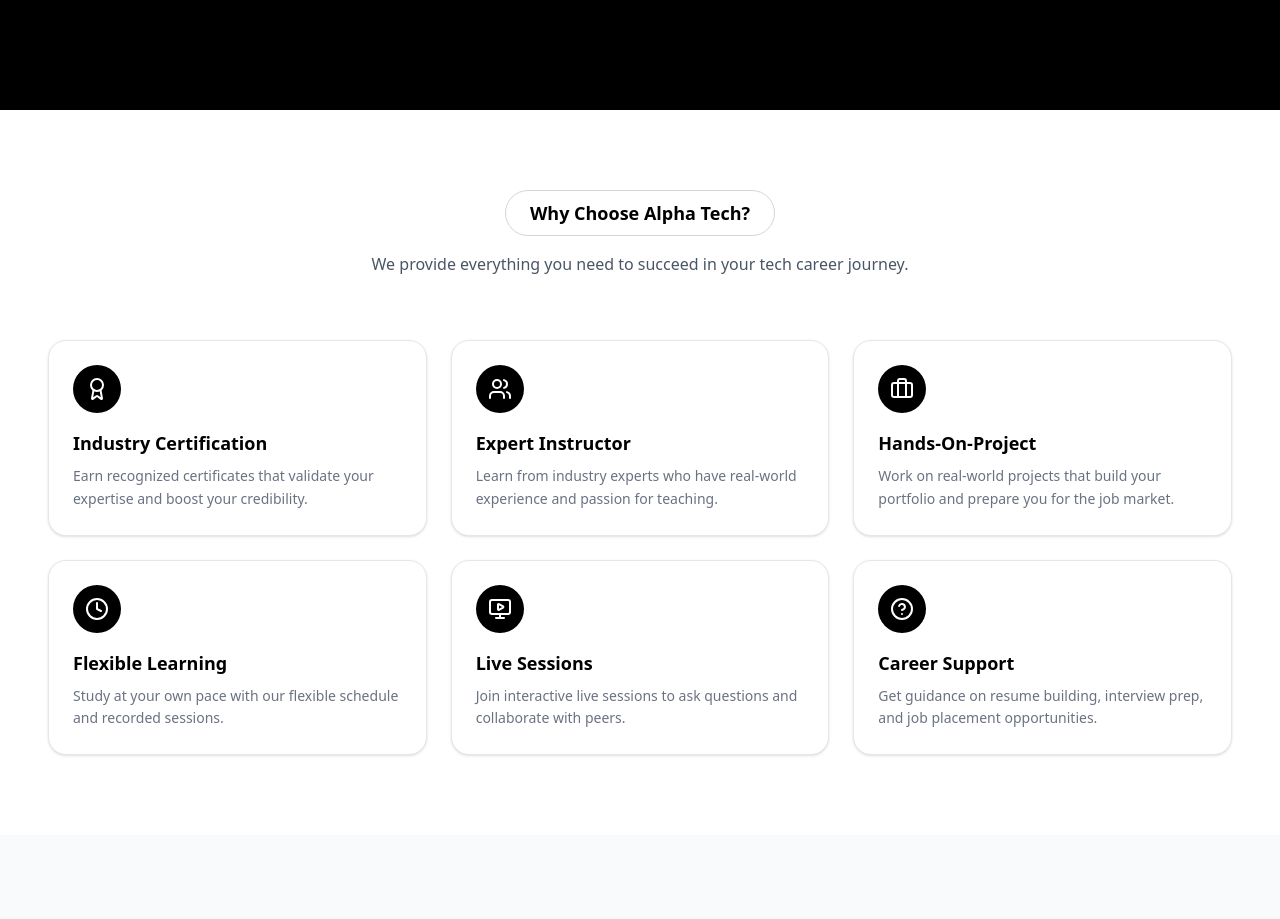
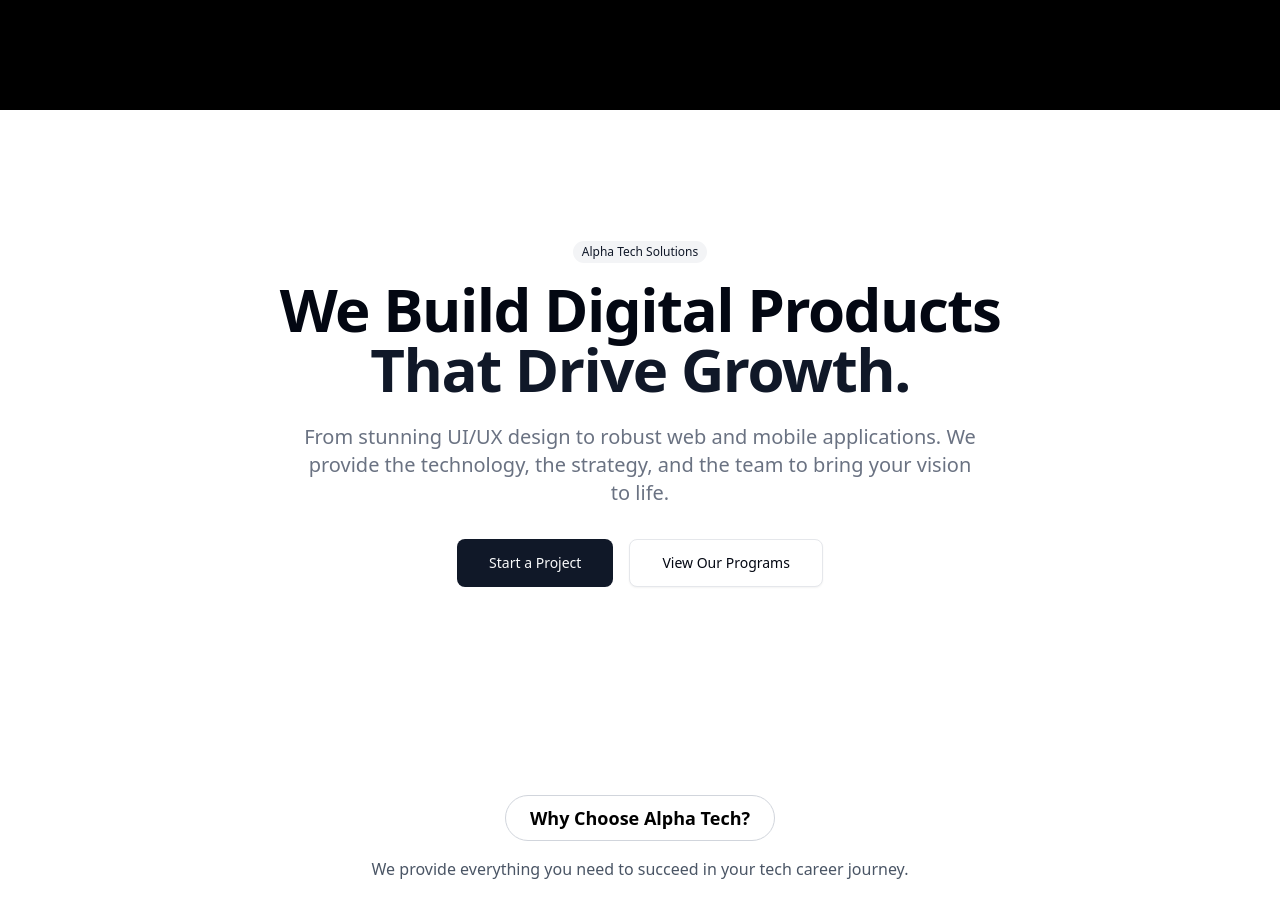
Before and after one commit to damilox/alpha-tech-school, a Next.js app: page / in a window 1280 px wide. Shown: the part 772-1691 px from the top of the page. Built offline with nearby package versions, Linux system fonts and the light colour scheme.

Commit message:
final commit

```diff
--- a/src/app/(marketing)/Navbar.tsx
+++ b/src/app/(marketing)/Navbar.tsx
@@ -16,7 +16,7 @@
   return (
     <nav className="sticky top-0 z-50 w-full border-b border-black/10 bg-white/95 backdrop-blur-sm">
       <div className="mx-auto flex h-20 max-w-7xl items-center justify-between px-6">
-       <div className="relative h-20 w-40 object-contain contrast- saturate">
+       <div className="relative h-20 w-40 object-contain ">
           <Image
             src="/images/logo.png"
             alt="logo"
@@ -25,6 +25,8 @@
             priority
           />
       </div>
+
+
         <div className="hidden items-center gap-8 md:flex">
           <Link href="/" className="text-sm font-medium text-black-300 hover:text-black-200">Home</Link>
           <Link href="/programs" className="text-sm font-medium text-black-300 hover:text-black-200">Programs</Link>
--- /dev/null
+++ b/src/app/(marketing)/_component/Services.tsx
@@ -0,0 +1,38 @@
+"use client";
+import Link from 'next/link';
+import { Badge } from "@/components/ui/badge";
+import { Button } from "@/components/ui/button";
+
+
+export default function Service() {
+  return (
+    <div>
+           <section className="py-20 md:py-32 container mx-auto px-4 text-center">
+        <Badge variant="secondary" className="mb-4">
+          Alpha Tech Solutions
+        </Badge>
+        <h1 className="text-4xl md:text-6xl font-bold tracking-tight mb-6">
+          We Build Digital Products <br className="hidden md:block" />
+          <span className="text-primary">That Drive Growth.</span>
+        </h1>
+        <p className="text-xl text-muted-foreground max-w-2xl mx-auto mb-8">
+          From stunning UI/UX design to robust web and mobile applications.
+          We provide the technology, the strategy, and the team to bring your vision to life.
+        </p>
+        <div className="flex justify-center gap-4">
+          <Link href="/contact">
+            <Button size="lg" className="h-12 px-8">
+              Start a Project
+            </Button>
+          </Link>
+          <Link href="/programs">
+          <Button variant="outline" size="lg" className="h-12 px-8">
+            View Our Programs
+          </Button>
+          </Link>
+        </div>
+      </section>
+
+    </div>
+  );
+}
--- a/src/app/(marketing)/about/page.tsx
+++ b/src/app/(marketing)/about/page.tsx
@@ -19,6 +19,8 @@
   { name: "Adetoro Habeeblah", role: "UI/UX Designer", image: "/images/habeeb.jpg" },
   { name: "Dahunsi James", role: "Frontend Developer", image: "/images/james.jpg" },
   { name: "Adesina Ahmad", role: "UI/UX Designer", image: "/images/ahmad.jpg" },
+  { name: "ADEJORIN ADESEYE", role: "Graphic Designer", image: "/images/tele.png" },
+
 ];
 
 export default function AboutPage() {
@@ -52,7 +54,7 @@
               Our Story
             </span>
             <p className="text-gray-600 leading-relaxed text-lg">
-              Pod Alpha Tech will design, build, and launch the Alpha Tech School web platform
+              Alpha Tech will design, build, and launch the Alpha Tech School web platform
               digitizing an established over 5-year-old tech education center in Ilorin that
               has mentored 100+ students, currently mentoring 150+ students through a University
               of Ilorin partnership and serves local youth ages 15-30.
--- a/src/app/(marketing)/services/page.tsx
+++ b/src/app/(marketing)/services/page.tsx
@@ -1,4 +1,3 @@
-import React from 'react';
 import Link from 'next/link';
 import Image from "next/image";
 import {
--- a/src/app/_components/HomeSection.tsx
+++ b/src/app/_components/HomeSection.tsx
@@ -5,6 +5,7 @@
 import { FeaturedPrograms } from "../(marketing)/_component/FeaturedPrograms";
 import { Hero } from "../(marketing)/_component/Hero";
 import { OurSchool } from "../(marketing)/_component/OurSchool";
+import Service from "../(marketing)/_component/Services";
 import { Testimonials } from "../(marketing)/_component/Testimonial";
 import { WhyChooseUs } from "../(marketing)/_component/WhyChooseUs";
 
@@ -12,6 +13,7 @@
   return (
     <div>
       <Hero />
+      <Service/>
       <WhyChooseUs />
       <FeaturedPrograms />
       <CoreValuesSection/>
```
Also changed, not shown: public/images/tele.png (added).
